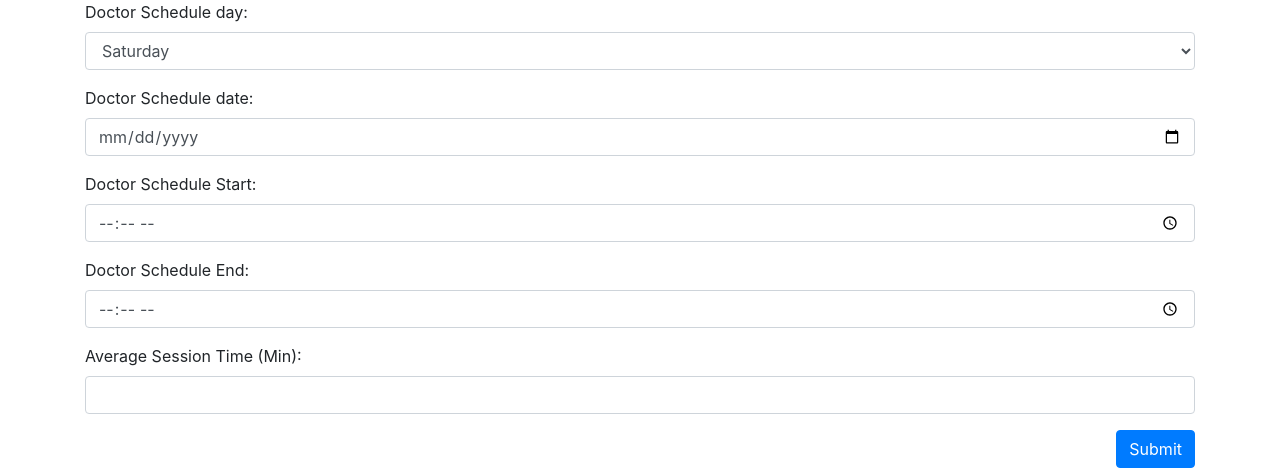
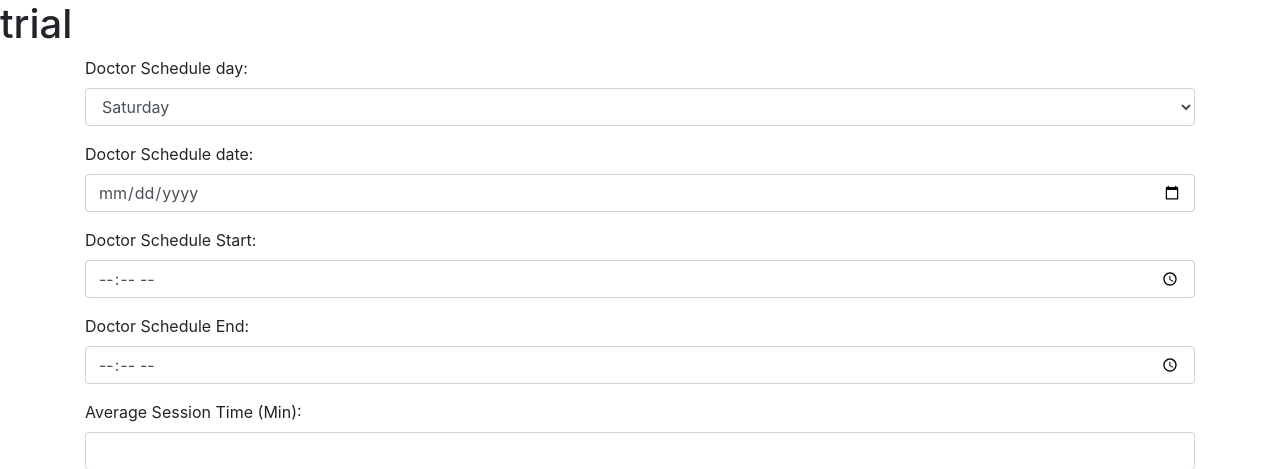
Before and after one commit to Ganna3/Physical-Tharepy, a PHP site: page /add.php in a window 1280 px wide. Shown: the top 469 px of the page. Run offline with PHP 8.4, Linux system fonts and the light colour scheme; some libraries are stand-ins or nearby versions.

Commit message:
header one is added

```diff
--- a/add.php
+++ b/add.php
@@ -15,7 +15,7 @@
   <link rel="stylesheet" href="https://pro.fontawesome.com/releases/v5.10.0/css/all.css"/>
 </head>
 <body>
-
+<h1 > trial </h1>
 <div class="container">
   <form action="add.php" method="POST">
     <div class="form-group">
```
